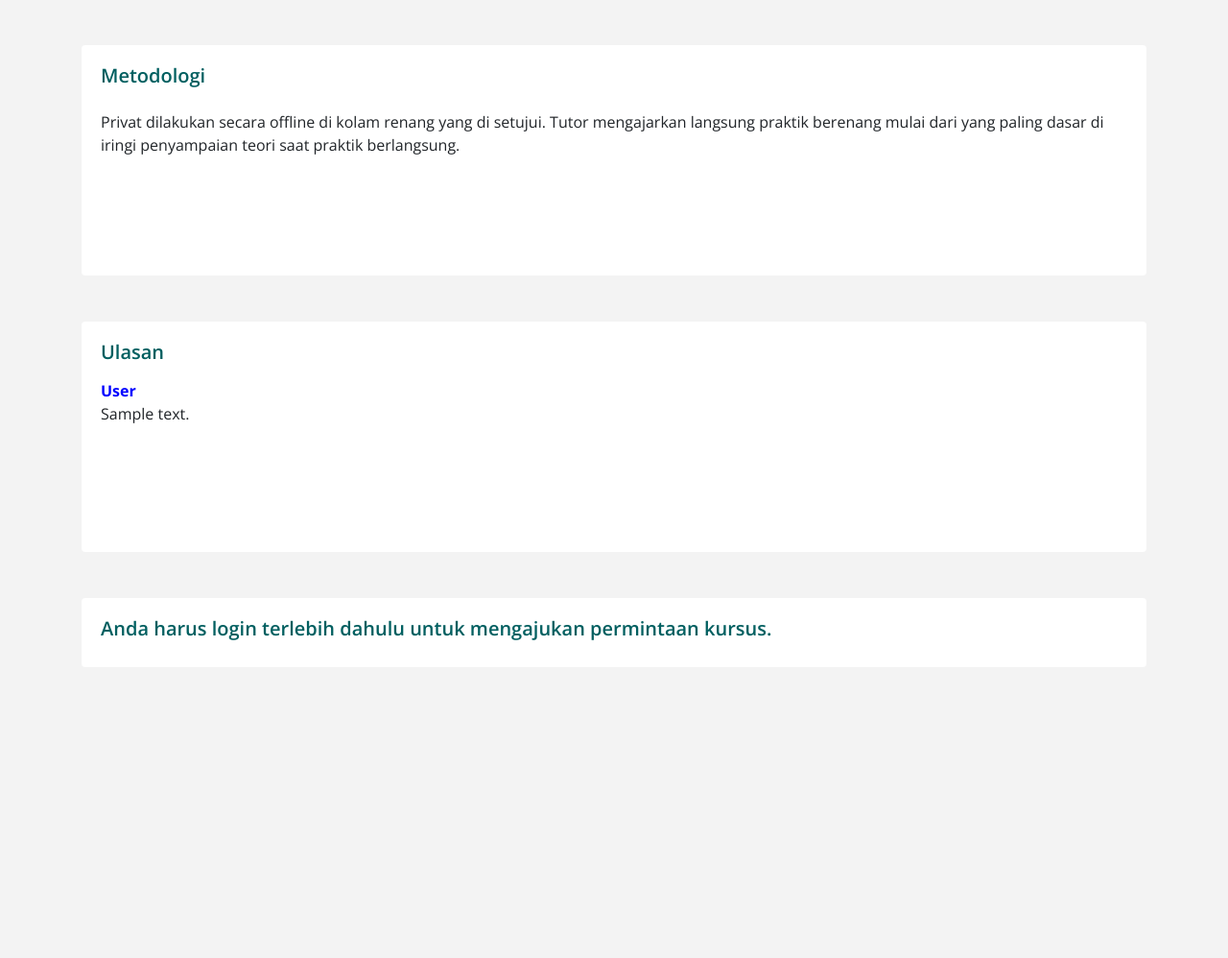
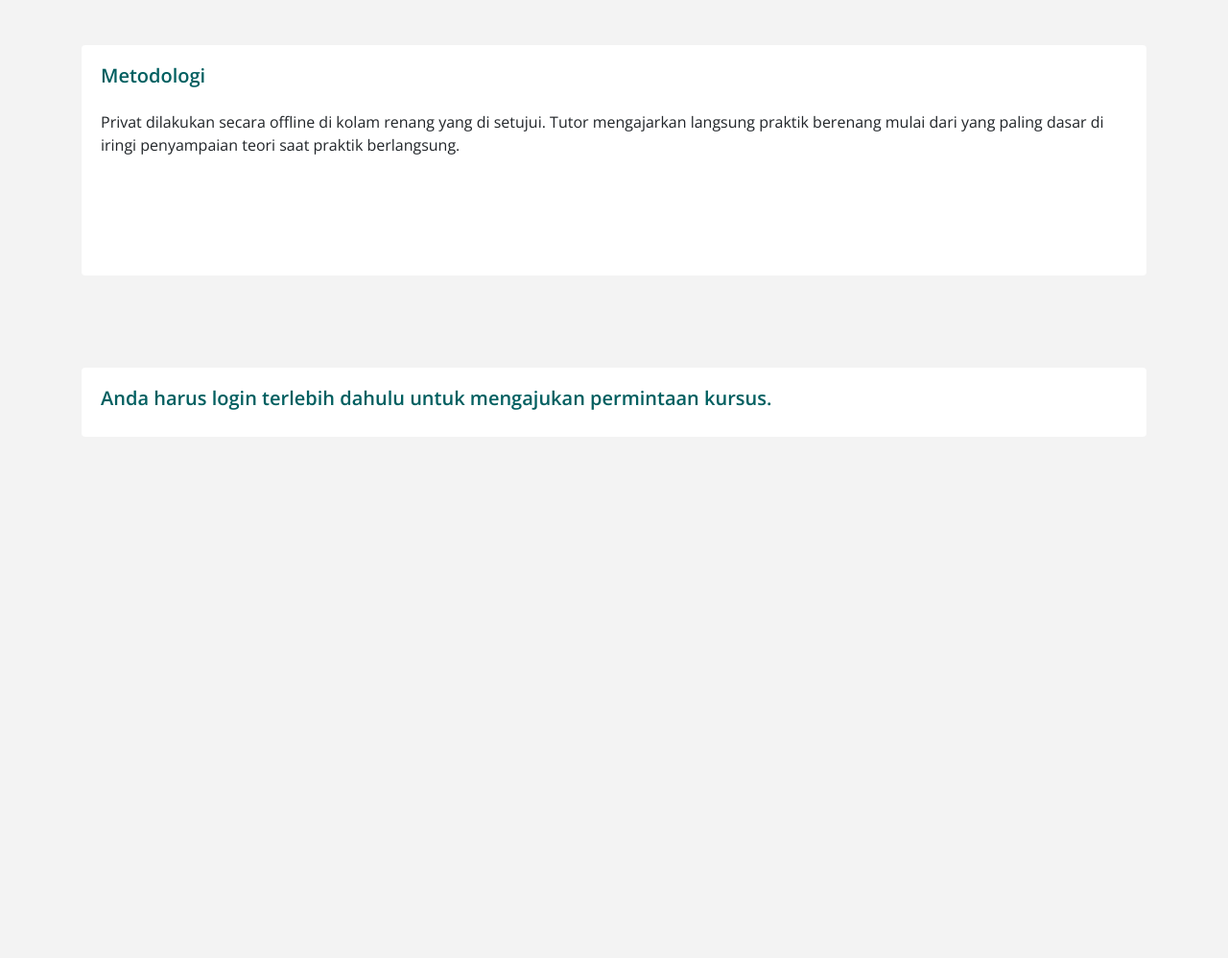
Before and after one commit to segi3/CariPrivatYuk-PWEB, a PHP site: page /CariPrivatYuk-PWEB/privat/index.php?id=1 in a window 1280 px wide. Shown: the part 636-1634 px from the top of the page at 96% size. Run offline with PHP 8.4, Linux system fonts and the light colour scheme; data comes from the database, SQL or seed files in the repository; tables that the repository leaves empty or names only in its code hold one stand-in row (values such as "Sample post").

```diff
--- a/privat/index.php
+++ b/privat/index.php
@@ -176,29 +176,7 @@
                     </div>
                 </div>
                 <div class="col-lg-12 mt-5">
-                    <div class="card border-0">
-                        <div class="card-body" style="min-height:30vh">
-                            <h5 class="kursus-body-header">
-                                Ulasan
-                            </h5>
-                            <div class="row mt-2">
-                                <div class="col-12 row">
-                                    <div class="col-12">
-                                        <?php if($data_ulasan->num_rows>0){
-                                            while($rowUlasan =$data_ulasan->fetch_assoc()){
-                                                echo '<p class="mt-2"><span style="color: blue; font-weight: bold;">'.$rowUlasan['nama_user'].'</span><br>'.$rowUlasan['deskripsi_review'].'</p>';
-                                            }
-                                        }else{
-                                            echo '<p>Belum ada ulasan untuk privat ini.</p>';
-                                        }
-                                        ?>
 
-
-                                    </div>
-                                </div>
-                            </div>
-                        </div>
-                    </div>
                     <!-- Motode belajar-->
                     <?php
                     if(isset($_SESSION["login"])){
--- a/tutor/dashboard/my-students/index.php
+++ b/tutor/dashboard/my-students/index.php
@@ -96,7 +96,7 @@
                                             <?php
                                                 $con = open_connection();
                                                 $query = "
-                                                SELECT P.tutor_id AS id_tutor, E.total_hours AS total_jam,E.hours_done AS progress_jam, E.approval_status AS persetujuan,
+                                                SELECT P.tutor_id AS id_tutor, E.total_hours AS total_jam, E.hours_done AS progress_jam, E.approval_status AS persetujuan,
                                                        U.fullname AS nama_user, E.completion_status as complete,
                                                        P.title AS judul_privat, E.id as enroll_id, E.pelaksanaan_online as online,
                                                        E.pelaksanaan_offline as offline
@@ -306,7 +306,6 @@
                                                 <th>Durasi</th>
                                                 <th>Lokasi</th>
                                                 <th>Action</th>
-                                                <th>Keterangan</th>
                                             </tr>
                                         </thead>
                                         <tbody>
@@ -463,10 +462,7 @@
                                                     <a href="<?php echo "/CariPrivatYuk-PWEB/controller/deleteJadwal.php?id=".$jadwal['jadwal_id']?>"
                                                         class="btn btn-primary btn-sm">Hapus</a>
                                                 </td>
-                                                <td>
-                                                    <p>Menunggu Konfirmasi</p>
 
-                                                </td>
 
                                             </tr>
                                             <?php
```
Also changed, not shown: controller/createJadwal.php (+16 -0 lines).
